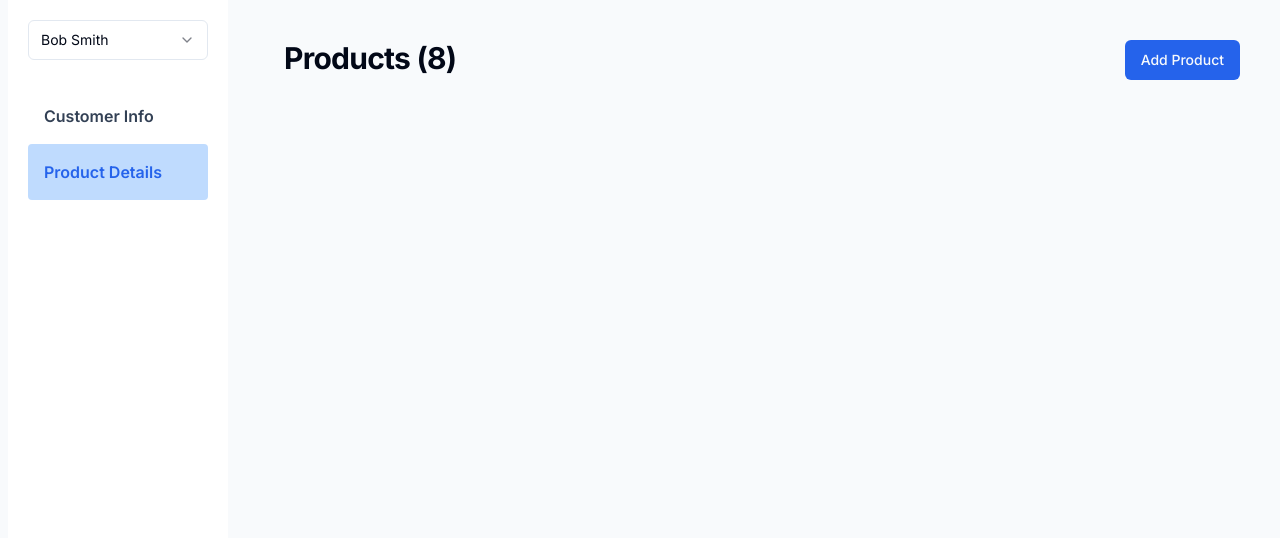
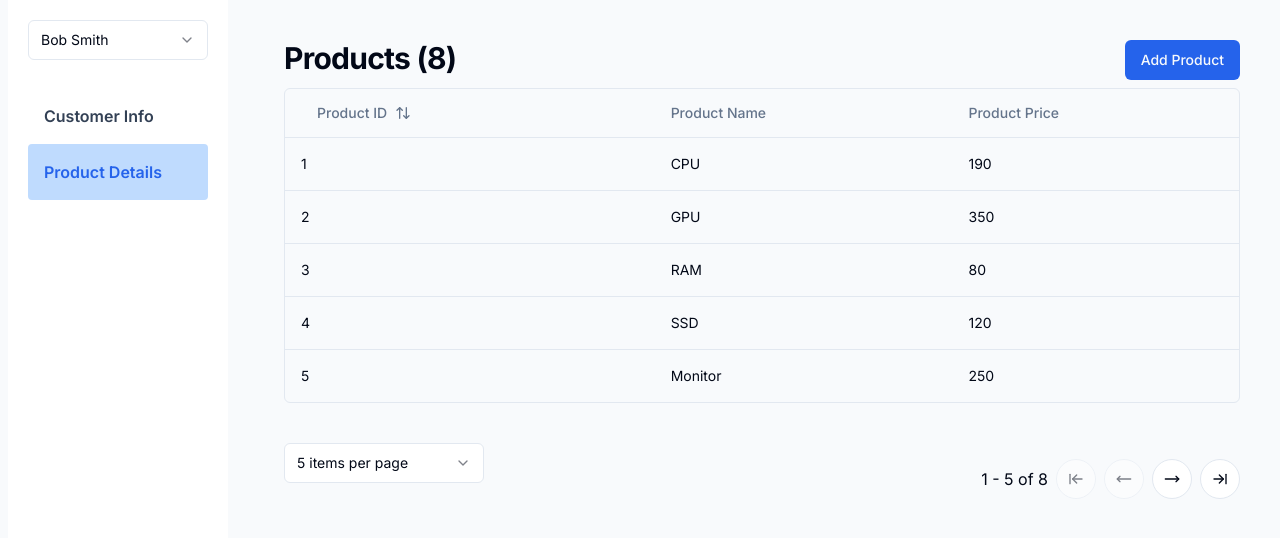
Before and after one commit to ralph-p/client-product-demo, a Next.js app in the folder nextjs-client-product/: page /ABCD/products in a window 1280 px wide. Shown: the top 538 px of the page. Built offline with nearby package versions, Linux system fonts and the light colour scheme.

Commit message:
added table, sorting, paganation, and page size control

```diff
--- a/nextjs-client-product/app/[customerId]/products/page.tsx
+++ b/nextjs-client-product/app/[customerId]/products/page.tsx
@@ -5,6 +5,8 @@ import useSWR from 'swr'
 import { productListFetcher } from '@/lib/fetcher/product-fetcher'
 import { Heading } from '@/components/ui/heading'
 import { Button } from '@/components/ui/button'
+import { DataTable } from '@/components/product-table/data-table'
+import { columns } from '@/components/product-table/columns'
 
 
 const ProductsPage = () => {
@@ -21,6 +23,7 @@ const ProductsPage = () => {
         <Heading title={`Products (${productList.length})`} />
         <Button>Add Product</Button>
       </div>
+      <DataTable data={productList} columns={columns} />
     </div>
   )
 }
--- /dev/null
+++ b/nextjs-client-product/components/product-table/columns.tsx
@@ -0,0 +1,32 @@
+"use client"
+
+import { ProductDTO } from "@/lib/DTO/product"
+import { ColumnDef } from "@tanstack/react-table"
+import { ArrowUpDown } from "lucide-react"
+import { Button } from "../ui/button"
+
+
+export const columns: ColumnDef<ProductDTO>[] = [
+  {
+    accessorKey: "id",
+    header: ({ column }) => {
+      return (
+        <Button
+          variant="ghost"
+          onClick={() => column.toggleSorting(column.getIsSorted() === "asc")}
+        >
+          Product ID
+          <ArrowUpDown className="ml-2 h-4 w-4" />
+        </Button>
+      )
+    },
+  },
+  {
+    accessorKey: "name",
+    header: "Product Name",
+  },
+  {
+    accessorKey: "price",
+    header: "Product Price",
+  },
+]
--- /dev/null
+++ b/nextjs-client-product/components/product-table/data-table.tsx
@@ -0,0 +1,173 @@
+"use client"
+
+import {
+  ColumnDef,
+  flexRender,
+  getCoreRowModel,
+  useReactTable,
+  getPaginationRowModel,
+  SortingState,
+  getSortedRowModel,
+} from "@tanstack/react-table"
+
+import {
+  Table,
+  TableBody,
+  TableCell,
+  TableHead,
+  TableHeader,
+  TableRow,
+} from "@/components/ui/table"
+import { Button } from "../ui/button"
+import { useState } from "react"
+import { ArrowLeftToLine, ArrowRightToLine, MoveLeft, MoveRight } from "lucide-react"
+import {
+  Select,
+  SelectContent,
+  SelectItem,
+  SelectTrigger,
+  SelectValue,
+} from "@/components/ui/select"
+interface DataTableProps<TData, TValue> {
+  columns: ColumnDef<TData, TValue>[]
+  data: TData[]
+}
+
+export function DataTable<TData, TValue>({
+  columns,
+  data,
+}: DataTableProps<TData, TValue>) {
+  const [pageIndex, setPageIndex] = useState(0)
+  const [sorting, setSorting] = useState<SortingState>([])
+  const [pageSize, setPageSize] = useState(5)
+
+  const table = useReactTable({
+    data,
+    columns,
+    getCoreRowModel: getCoreRowModel(),
+    getPaginationRowModel: getPaginationRowModel(),
+    onSortingChange: setSorting,
+    getSortedRowModel: getSortedRowModel(),
+    state: {
+      sorting,
+      pagination: {
+        pageSize,
+        pageIndex,
+      }
+    }
+  })
+  const tablePrevPage = () => {
+    if (table.getCanPreviousPage()) setPageIndex(pageIndex - 1)
+  }
+  const tableNextPage = () => {
+    if (table.getCanNextPage()) setPageIndex(pageIndex + 1)
+  }
+  const startIndex = pageIndex * pageSize + 1;
+  const endIndex = Math.min((pageIndex + 1) * pageSize, data.length);
+  const lastPageIndex = (Math.ceil(data.length / pageSize)) - 1;
+  const pageSizeOption = [
+    { label: "5 items per page", value: 5 },
+    { label: "10 items per page", value: 10 },
+    { label: "15 items per page", value: 15 },
+    { label: "20 items per page", value: 20 }
+  ]
+  return (
+    <div>
+      <div className="rounded-md border">
+        <Table>
+          <TableHeader>
+            {table.getHeaderGroups().map((headerGroup) => (
+              <TableRow key={headerGroup.id}>
+                {headerGroup.headers.map((header) => {
+                  return (
+                    <TableHead key={header.id}>
+                      {header.isPlaceholder
+                        ? null
+                        : flexRender(
+                          header.column.columnDef.header,
+                          header.getContext()
+                        )}
+                    </TableHead>
+                  )
+                })}
+              </TableRow>
+            ))}
+          </TableHeader>
+          <TableBody>
+            {table.getRowModel().rows?.length ? (
+              table.getRowModel().rows.map((row) => (
+                <TableRow
+                  key={row.id}
+                  data-state={row.getIsSelected() && "selected"}
+                >
+                  {row.getVisibleCells().map((cell) => (
+                    <TableCell key={cell.id}>
+                      {flexRender(cell.column.columnDef.cell, cell.getContext())}
+                    </TableCell>
+                  ))}
+                </TableRow>
+              ))
+            ) : (
+              <TableRow>
+                <TableCell colSpan={columns.length} className="h-24 text-center">
+                  No results.
+                </TableCell>
+              </TableRow>
+            )}
+          </TableBody>
+        </Table>
+      </div>
+      <div className="flex justify-between pt-10">
+        <Select onValueChange={(value) => setPageSize(parseInt(value))}>
+          <SelectTrigger className="w-[200px]">
+            <SelectValue> {pageSizeOption.find((option) => option.value === pageSize)?.label} </SelectValue>
+          </SelectTrigger>
+          <SelectContent>
+            {
+              pageSizeOption.map((option) => (<SelectItem key={option.value} value={`${option.value}`}>{option.label}</SelectItem>))
+            }
+          </SelectContent>
+        </Select>
+        <div className="flex items-center justify-end space-x-2 py-4">
+          <span>{`${startIndex} - ${endIndex} of ${data.length}`}</span>
+          <Button
+            variant="outline"
+            size="icon"
+            onClick={() => setPageIndex(0)}
+            disabled={!table.getCanPreviousPage()}
+            className=" rounded-full"
+          >
+            <ArrowLeftToLine className="h-4 w-4" />
+          </Button>
+          <Button
+            variant="outline"
+            size="icon"
+            onClick={tablePrevPage}
+            disabled={!table.getCanPreviousPage()}
+            className=" rounded-full"
+          >
+            <MoveLeft className="h-4 w-4" />
+          </Button>
+          <Button
+            variant="outline"
+            size="icon"
+            onClick={tableNextPage}
+            disabled={!table.getCanNextPage()}
+            className=" rounded-full"
+          >
+            <MoveRight className="h-4 w-4" />
+          </Button>
+          <Button
+            variant="outline"
+            size="icon"
+            onClick={() => setPageIndex(lastPageIndex)}
+            disabled={!table.getCanNextPage()}
+            className=" rounded-full"
+          >
+            <ArrowRightToLine className="h-4 w-4" />
+          </Button>
+        </div>
+      </div>
+    </div>
+  )
+}
--- /dev/null
+++ b/nextjs-client-product/components/ui/table.tsx
@@ -0,0 +1,114 @@
+import * as React from "react"
+
+import { cn } from "@/lib/utils"
+
+const Table = React.forwardRef<
+  HTMLTableElement,
+  React.HTMLAttributes<HTMLTableElement>
+>(({ className, ...props }, ref) => (
+  <div className="w-full overflow-auto">
+    <table
+      ref={ref}
+      className={cn("w-full caption-bottom text-sm", className)}
+      {...props}
+    />
+  </div>
+))
+Table.displayName = "Table"
+
+const TableHeader = React.forwardRef<
+  HTMLTableSectionElement,
+  React.HTMLAttributes<HTMLTableSectionElement>
+>(({ className, ...props }, ref) => (
+  <thead ref={ref} className={cn("[&_tr]:border-b", className)} {...props} />
+))
+TableHeader.displayName = "TableHeader"
+
+const TableBody = React.forwardRef<
+  HTMLTableSectionElement,
+  React.HTMLAttributes<HTMLTableSectionElement>
+>(({ className, ...props }, ref) => (
+  <tbody
+    ref={ref}
+    className={cn("[&_tr:last-child]:border-0", className)}
+    {...props}
+  />
+))
+TableBody.displayName = "TableBody"
+
+const TableFooter = React.forwardRef<
+  HTMLTableSectionElement,
+  React.HTMLAttributes<HTMLTableSectionElement>
+>(({ className, ...props }, ref) => (
+  <tfoot
+    ref={ref}
+    className={cn("bg-primary font-medium text-primary-foreground", className)}
+    {...props}
+  />
+))
+TableFooter.displayName = "TableFooter"
+
+const TableRow = React.forwardRef<
+  HTMLTableRowElement,
+  React.HTMLAttributes<HTMLTableRowElement>
+>(({ className, ...props }, ref) => (
+  <tr
+    ref={ref}
+    className={cn(
+      "border-b transition-colors hover:bg-muted/50 data-[state=selected]:bg-muted",
+      className
+    )}
+    {...props}
+  />
+))
+TableRow.displayName = "TableRow"
+
+const TableHead = React.forwardRef<
+  HTMLTableCellElement,
+  React.ThHTMLAttributes<HTMLTableCellElement>
+>(({ className, ...props }, ref) => (
+  <th
+    ref={ref}
+    className={cn(
+      "h-12 px-4 text-left align-middle font-medium text-muted-foreground [&:has([role=checkbox])]:pr-0",
+      className
+    )}
+    {...props}
+  />
+))
+TableHead.displayName = "TableHead"
+
+const TableCell = React.forwardRef<
+  HTMLTableCellElement,
+  React.TdHTMLAttributes<HTMLTableCellElement>
+>(({ className, ...props }, ref) => (
+  <td
+    ref={ref}
+    className={cn("p-4 align-middle [&:has([role=checkbox])]:pr-0", className)}
+    {...props}
+  />
+))
+TableCell.displayName = "TableCell"
+
+const TableCaption = React.forwardRef<
+  HTMLTableCaptionElement,
+  React.HTMLAttributes<HTMLTableCaptionElement>
+>(({ className, ...props }, ref) => (
+  <caption
+    ref={ref}
+    className={cn("mt-4 text-sm text-muted-foreground", className)}
+    {...props}
+  />
+))
+TableCaption.displayName = "TableCaption"
+
+export {
+  Table,
+  TableHeader,
+  TableBody,
+  TableFooter,
+  TableHead,
+  TableRow,
+  TableCell,
+  TableCaption,
+}
--- a/nextjs-client-product/package.json
+++ b/nextjs-client-product/package.json
@@ -14,6 +14,7 @@
     "@radix-ui/react-select": "^1.2.2",
     "@radix-ui/react-slot": "^1.0.2",
     "@radix-ui/react-toast": "^1.1.4",
+    "@tanstack/react-table": "^8.9.10",
     "@types/node": "20.6.1",
     "@types/react": "18.2.21",
     "@types/react-dom": "18.2.7",
```
Also changed, not shown: 2 other files (tests, documents, lock files or other folders).
